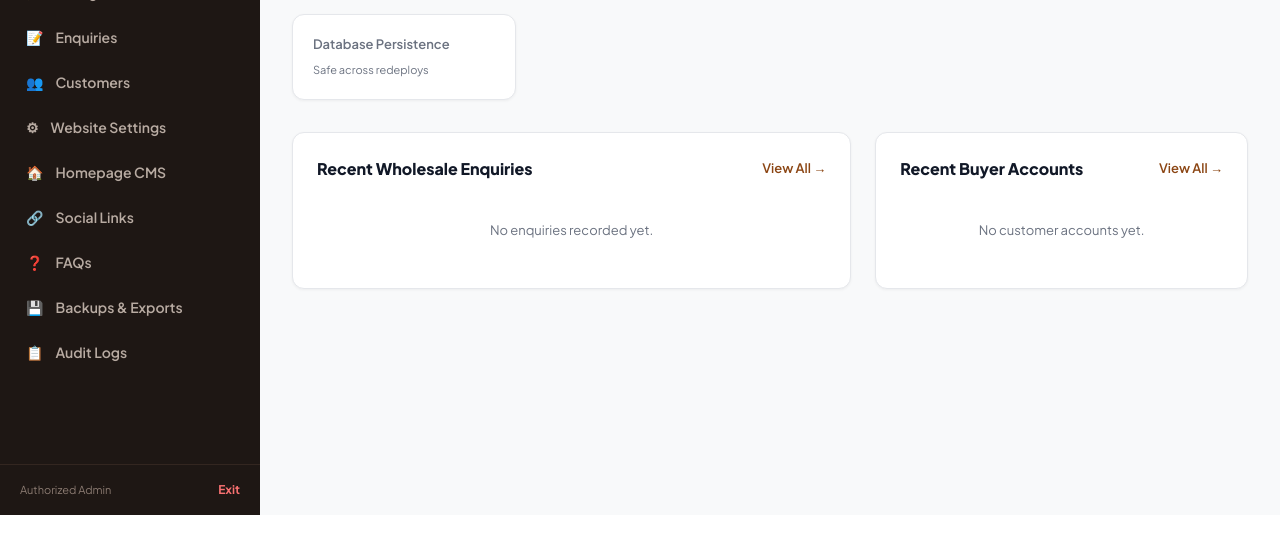
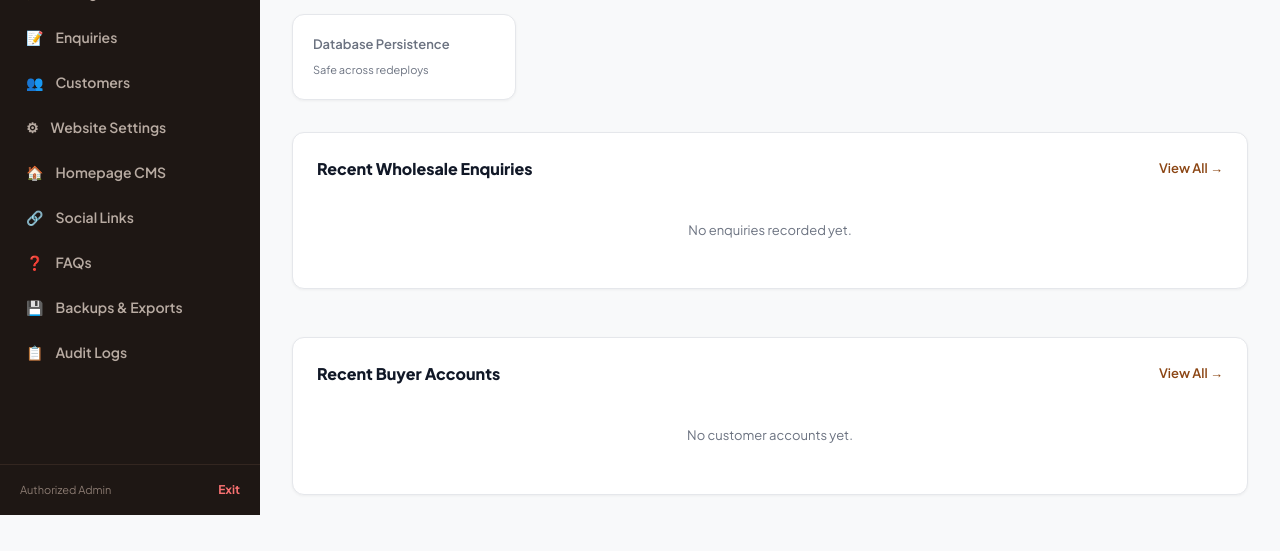
Before and after one commit to PrimeAyush7/ShreeShyamToys, a Python web app: template sst5_work/app/templates/admin/dashboard.html in a window 1280 px wide. Shown: the part 285-836 px from the top of the page. Before the commit the page ends 800 px from the top, so only its background shows below. Run offline with Jinja, Linux system fonts and the light colour scheme; the template is opened without the code that fills it, so the values that code supplies are empty.

Commit message:
Update dashboard layout for recent enquiries section

```diff
--- a/sst5_work/app/templates/admin/dashboard.html
+++ b/sst5_work/app/templates/admin/dashboard.html
@@ -41,7 +41,7 @@
   </div>
 </div>
 
-<div style="display: grid; grid-template-columns: 1.2fr 0.8fr; gap: 24px;">
+<div class="dashboard-recent-sections">
   <!-- Recent Enquiries -->
   <div class="admin-card">
     <div style="display: flex; justify-content: space-between; align-items: center; margin-bottom: 16px;">
```
